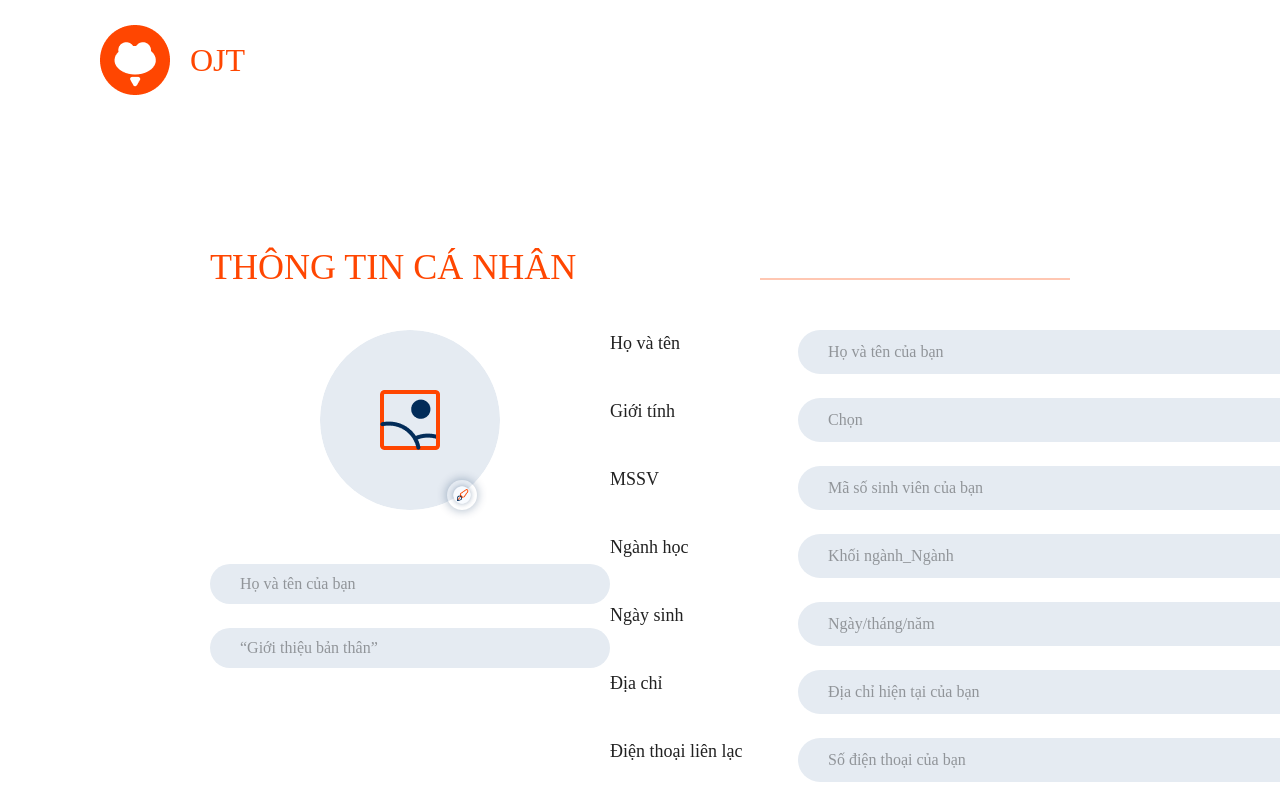
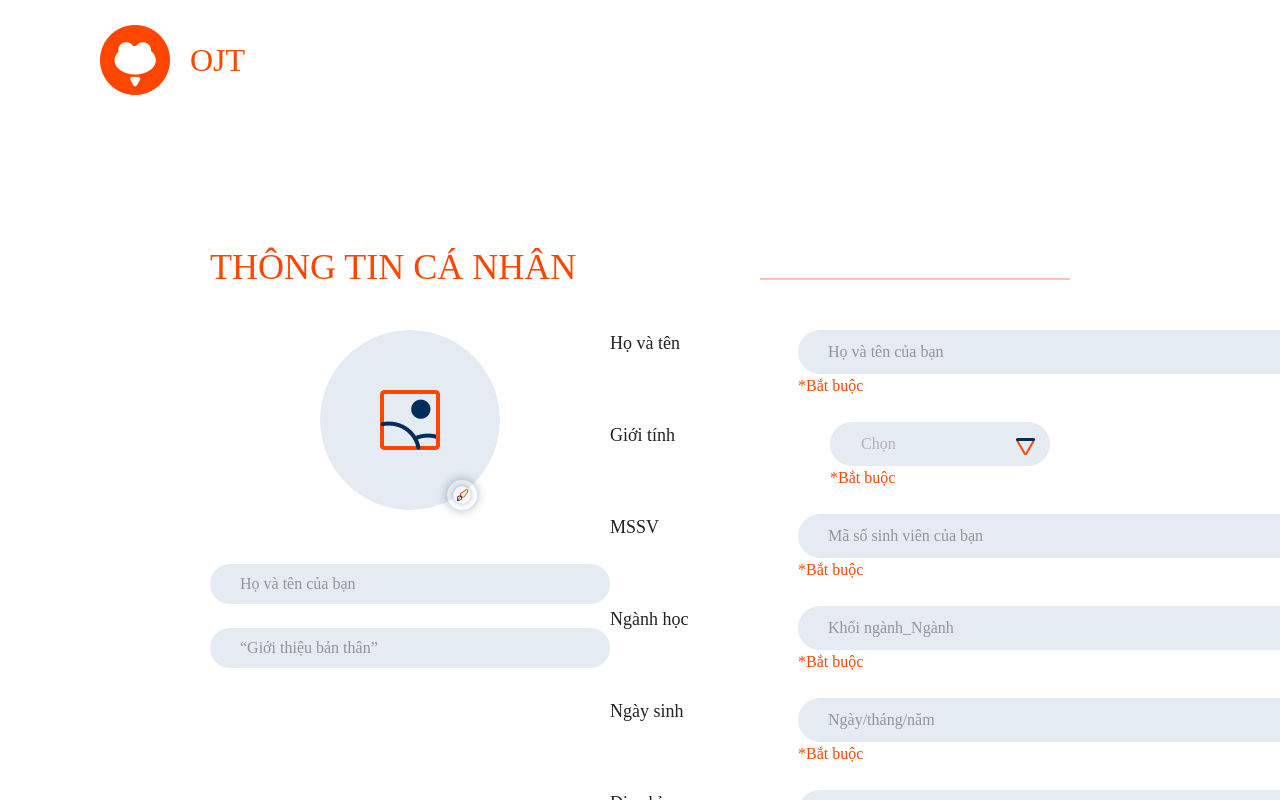
Before and after one commit to minhduongt/OJT_Web, a React (Vite) app: page /login in a window 1280 px wide. Both pictures are taken after a click on the button "ĐĂNG NHẬP". Shown: the top 800 px of the page. Built offline with nearby package versions, Linux system fonts and the light colour scheme.

Commit message:
feat: met

```diff
--- a/src/components/UserForm.jsx
+++ b/src/components/UserForm.jsx
@@ -4,20 +4,147 @@ import {
   Avatar,
   Box,
   Button,
+  Divider,
   InputBase,
+  Menu,
+  MenuItem,
   Stack,
+  styled,
   Typography,
 } from "@mui/material";
+import { useNavigate } from "react-router-dom";
 
 // ----------------------------------------------------------------------
 
 // ----------------------------------------------------------------------
+const StyledMenu = styled((props) => (
+  <Menu
+    elevation={0}
+    anchorOrigin={{
+      vertical: "bottom",
+      horizontal: "right",
+    }}
+    transformOrigin={{
+      vertical: "top",
+      horizontal: "right",
+    }}
+    {...props}
+  />
+))(({ theme }) => ({
+  "& .MuiPaper-root": {
+    borderRadius: 6,
+    marginTop: theme.spacing(1),
+    minWidth: "220px",
+    color: "grey",
+    borderColor: "#FF4601",
+    boxShadow:
+      "rgb(255, 255, 255) 0px 0px 0px 0px, rgba(0, 0, 0, 0.05) 0px 0px 0px 1px, rgba(0, 0, 0, 0.1) 0px 10px 15px -3px, rgba(0, 0, 0, 0.05) 0px 4px 6px -2px",
+    "& .MuiMenu-list": {
+      padding: "4px 0",
+    },
+    "& .MuiMenuItem-root": {
+      "& .MuiSvgIcon-root": {
+        fontSize: 18,
+        color: "#FF4601",
+        marginRight: theme.spacing(1.5),
+      },
+      "&:active": {
+        backgroundColor: "#FF4601",
+      },
+    },
+  },
+}));
+
+const SelectGender = () => {
+  const [anchorEl, setAnchorEl] = useState(null);
+  const open = Boolean(anchorEl);
+  const handleClick = (event) => {
+    setAnchorEl(event.currentTarget);
+  };
+  const handleClose = () => {
+    setAnchorEl(null);
+  };
+  return (
+    <>
+      <Stack>
+        <Button
+          sx={{
+            width: "220px",
+            height: "44px",
+            backgroundColor: "#E5EBF2",
+            borderRadius: "40px",
+            ":hover": {
+              backgroundColor: "#E5EBF2",
+
+              opacity: 0.8,
+            },
+          }}
+          id="gender-select"
+          aria-controls={open ? "gender-select" : undefined}
+          aria-haspopup="true"
+          aria-expanded={open ? "true" : undefined}
+          variant="contained"
+          disableElevation
+          onClick={handleClick}
+          endIcon={<img src="assets/dropdownArrow.png" />}
+        >
+          <Typography
+            fontFamily={"SVN-Gilroy"}
+            sx={{
+              pl: "15px",
+              width: "219.95px",
+              textAlign: "left",
+              textTransform: "capitalize",
+              color: "#b3afaf",
+            }}
+          >
+            Chọn
+          </Typography>
+        </Button>
+        <StyledMenu
+          id="demo-customized-menu"
+          MenuListProps={{
+            "aria-labelledby": "demo-customized-button",
+          }}
+          anchorEl={anchorEl}
+          open={open}
+          onClose={handleClose}
+        >
+          <MenuItem onClick={handleClose} disableRipple>
+            Nam
+          </MenuItem>
+          <Divider sx={{ my: 0.5 }} />
+          <MenuItem onClick={handleClose} disableRipple>
+            Nữ
+          </MenuItem>
+        </StyledMenu>
+        <Typography
+          color={"#FF4601"}
+          fontFamily={"SVN-Gilroy"}
+          fontWeight="300"
+        >
+          *Bắt buộc
+        </Typography>
+      </Stack>
+    </>
+  );
+};
 
 function UserForm() {
+  const [saved, SetSaved] = useState(false);
   const [currentImage, setCurrentImage] = useState(null);
   const [previewImage, setPreviewImage] = useState(null);
   const uploadedImage = useRef(null);
   const imageUploader = useRef(null);
+  const navigate = useNavigate();
+
+  const saveProfile = () => {
+    SetSaved(true);
+    setTimeout(() => {
+      navigate("/");
+    }, 3000);
+  };
+
   const handleImageUpload = async (e) => {
     const [file] = e.target.files;
     if (file) {
@@ -48,6 +175,7 @@ function UserForm() {
       }
     }
   };
+
   const listInputs = [
     {
       title: "Họ và tên",
@@ -165,19 +293,38 @@ function UserForm() {
             placeholder="Họ và tên của bạn"
           />
           <InputBase
+            multiline
+            maxRows={4}
             sx={{
               width: "400px",
-              height: "40px",
+              minHeight: "40px",
               borderRadius: "40px",
               backgroundColor: "#E5EBF2",
               fontFamily: "SVN-Gilroy",
-              pl: "30px",
+              px: "30px",
             }}
             placeholder="“Giới thiệu bản thân”"
           />
         </Stack>
         <Stack gap={3} width="950px">
           {listInputs.map((input, index) => {
+            if (input.title === "Giới tính") {
+              return (
+                <Stack
+                  key={input.title}
+                  width={"100%"}
+                  direction={"row"}
+                  alignItems="flex-start"
+                  justifyContent={"flex-start"}
+                  gap={5}
+                >
+                  <Typography minWidth={"180px"} fontSize="18px">
+                    {input.title}
+                  </Typography>
+                  <SelectGender />
+                </Stack>
+              );
+            } else
               return (
                 <Stack
                   width={"100%"}
@@ -190,6 +337,7 @@ function UserForm() {
                   <Typography minWidth={"180px"} fontSize="18px">
                     {input.title}
                   </Typography>
+                  <Stack>
                     <InputBase
                       // type={input.type}
                       sx={{
@@ -202,12 +350,20 @@ function UserForm() {
                       }}
                       placeholder={input.placeholder}
                     />
+                    <Typography
+                      color={"#FF4601"}
+                      fontFamily={"SVN-Gilroy"}
+                      fontWeight="300"
+                    >
+                      *Bắt buộc
+                    </Typography>
+                  </Stack>
                 </Stack>
               );
           })}
           <Stack direction="row">
             <Button
-              onClick={() => navigate("/profile")}
+              onClick={() => navigate("/login")}
               variant="outlined"
               sx={{
                 height: "80px",
@@ -223,11 +379,13 @@ function UserForm() {
                 },
               }}
             >
-              <Typography>Quay lại</Typography>
+              <Typography fontSize={"20px"} textTransform={"capitalize"}>
+                Quay lại
+              </Typography>
             </Button>
             <Box minWidth="400px" pl="40px">
               <Button
-                onClick={() => navigate("/profile")}
+                onClick={() => saveProfile()}
                 variant="contained"
                 sx={{
                   height: "80px",
@@ -241,7 +399,24 @@ function UserForm() {
                   },
                 }}
               >
-                <Typography>Lưu thông tin</Typography>
+                <Stack direction={"row"} gap={1}>
+                  {saved ? (
+                    <img
+                      width={"30px"}
+                      height="30px"
+                      src={"assets/check.png"}
+                    />
+                  ) : (
+                    <></>
+                  )}
+                  <Typography
+                    lineHeight={"34.75px"}
+                    fontSize={"24px"}
+                    textTransform={"capitalize"}
+                  >
+                    {saved ? "Đã lưu" : "Lưu thông tin"}
+                  </Typography>
+                </Stack>
               </Button>
             </Box>
           </Stack>
--- a/src/pages/Login.jsx
+++ b/src/pages/Login.jsx
@@ -11,7 +11,7 @@ import Visibility from "@mui/icons-material/Visibility";
 import VisibilityOff from "@mui/icons-material/VisibilityOff";
 import { useState } from "react";
 import { useNavigate } from "react-router-dom";
-const LoginPage = () => {
+const LoginPage = (props) => {
   const navigate = useNavigate();
   const [showPassword, setShowPassword] = useState(false);
 
@@ -98,7 +98,10 @@ const LoginPage = () => {
             </Stack>
 
             <Button
-              onClick={() => navigate("/profile")}
+              onClick={() => {
+                navigate("/profile");
+                props.firstLoaded();
+              }}
               variant="contained"
               sx={{
                 height: "80px",
--- a/src/routes/index.jsx
+++ b/src/routes/index.jsx
@@ -1,5 +1,5 @@
-import React, { useParams } from "react";
-import { Route, Routes, Link, Navigate } from "react-router-dom";
+import React, { useEffect, useParams, useState } from "react";
+import { Route, Routes, Link, Navigate, useNavigate } from "react-router-dom";
 import ApplyPage from "../pages/ApplyPage";
 import CompaniesPage from "../pages/Companies";
 import JobsPage from "../pages/Jobs";
@@ -10,6 +10,17 @@ import Page404 from "../pages/Page404";
 import Layout from "../pages/Layout";
 
 const Router = () => {
+  const navigate = useNavigate();
+  const [isFirtLoad, SetIsFirstLoad] = useState(true);
+
+  useEffect(() => {
+    if (isFirtLoad) navigate("/login");
+  }, [isFirtLoad]);
+  const FirstLoaded = () => {
+    SetIsFirstLoad(true);
+    console.log("loaded");
+  };
+
   return (
     <Routes>
       <Route
@@ -20,7 +31,7 @@ const Router = () => {
           </Layout>
         }
       />
-      <Route path="/login" element={<LoginPage />} />
+      <Route path="/login" element={<LoginPage firstLoaded={FirstLoaded} />} />
       <Route
         path="/apply"
         element={
```
Also changed, not shown: public/assets/check.png (added), public/assets/dropdownArrow.png (added), src/components/ApplyForm.jsx (added). Lines whose indentation alone changed are shown as unchanged.
